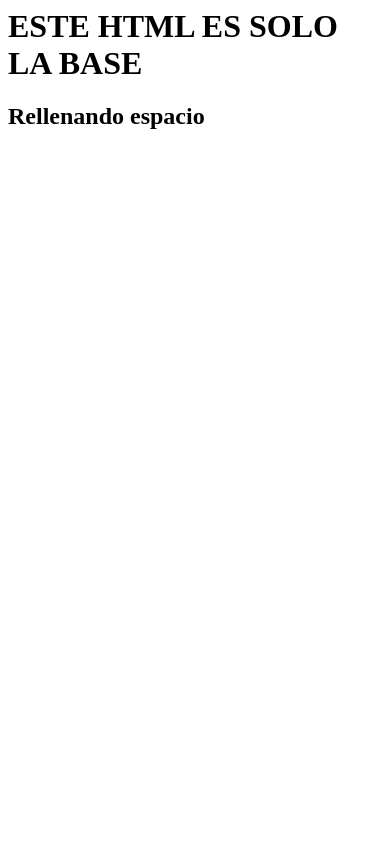
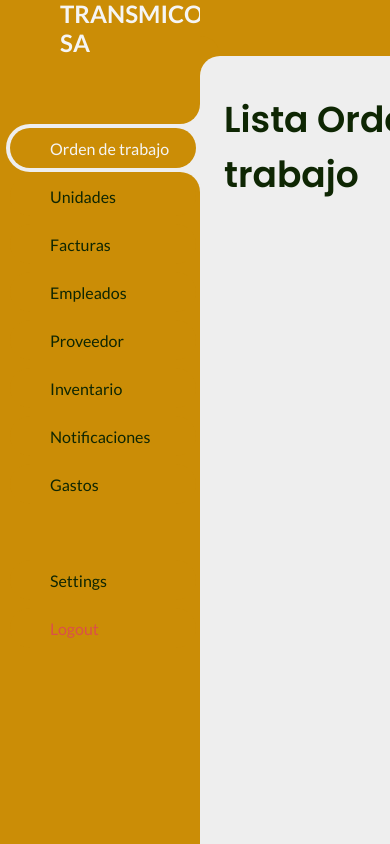
Before and after one commit to diego-valdivia/TransmicorpDjango, a Django app: page / in a window 390 px wide. Run offline with Django 4.2, Linux system fonts and the light colour scheme; a user stored in the database is signed in.

Commit message:
template base

```diff
--- a/ProyectoTransmicorp/ProyectoTransmicorp/settings.py
+++ b/ProyectoTransmicorp/ProyectoTransmicorp/settings.py
@@ -9,7 +9,7 @@ https://docs.djangoproject.com/en/4.2/topics/settings/
 For the full list of settings and their values, see
 https://docs.djangoproject.com/en/4.2/ref/settings/
 """
-
+import os
 from pathlib import Path
 
 # Build paths inside the project like this: BASE_DIR / 'subdir'.
@@ -117,6 +117,7 @@ USE_TZ = True
 # https://docs.djangoproject.com/en/4.2/howto/static-files/
 
 STATIC_URL = 'static/'
+STATICFILES_DIRS = [os.path.join(BASE_DIR, 'static')]
 
 # Default primary key field type
 # https://docs.djangoproject.com/en/4.2/ref/settings/#default-auto-field
--- /dev/null
+++ b/ProyectoTransmicorp/static/js/script.js
@@ -0,0 +1,15 @@
+const allSideMenu = document.querySelectorAll('#sidebar .side-menu.top li a');
+
+allSideMenu.forEach(item=> {
+	const li = item.parentElement;
+
+	item.addEventListener('click', function () {
+		allSideMenu.forEach(i=> {
+			i.parentElement.classList.remove('active');
+			i.style.fontWeight = 'normal';
+		})
+
+		li.classList.add('active');
+		item.style.fontWeight = 'bold';
+	})
+});
--- /dev/null
+++ b/ProyectoTransmicorp/static/styles/style.css
@@ -0,0 +1,583 @@
+@import url('https://fonts.googleapis.com/css2?family=Lato:wght@400;700&family=Poppins:wght@400;500;600;700&display=swap');
+
+* {
+	margin: 0;
+	padding: 0;
+	box-sizing: border-box;
+}
+
+a {
+	text-decoration: none;
+}
+
+li {
+	list-style: none;
+}
+.bold {
+	font-weight: bold;
+}
+
+:root {
+	--poppins: 'Poppins', sans-serif;
+	--lato: 'Lato', sans-serif;
+	--light: #cb8d06;
+	--blue: #f5f5f5;
+	--light-blue: #CFE8FF;
+	--grey: #eee;
+	--dark-grey: #AAAAAA;
+	--dark: #0e2603;
+	--red: #DB504A;
+	--yellow: #FFCE26;
+	--light-yellow: #FFF2C6;
+	--orange: #92330b;
+	--light-orange: #FFE0D3;
+}
+
+html {
+	overflow-x: hidden;
+}
+
+body.dark {
+	--light: #0C0C1E;
+	--grey: #060714;
+	--dark: #FBFBFB;
+}
+
+body {
+	background: var(--grey);
+	overflow-x: hidden;
+}
+
+
+
+
+
+/* SIDEBAR */
+#sidebar {
+	position: fixed;
+	top: 0;
+	left: 0;
+	width: 280px;
+	height: 100%;
+	background: var(--light);
+	z-index: 2000;
+	font-family: var(--lato);
+	transition: .3s ease;
+	overflow-x: hidden;
+	scrollbar-width: none;
+}
+#sidebar::--webkit-scrollbar {
+	display: none;
+}
+#sidebar.hide {
+	width: 60px;
+}
+#sidebar .brand {
+	font-size: 24px;
+	font-weight: 700;
+	height: 56px;
+	display: flex;
+	align-items: center;
+	color: var(--blue);
+	position: sticky;
+	top: 0;
+	left: 0;
+	background: var(--light);
+	z-index: 500;
+	padding-bottom: 20px;
+	box-sizing: content-box;
+}
+#sidebar .brand .bx {
+	min-width: 60px;
+	display: flex;
+	justify-content: center;
+}
+#sidebar .side-menu {
+	width: 100%;
+	margin-top: 48px;
+}
+#sidebar .side-menu li {
+	height: 48px;
+	background: transparent;
+	margin-left: 6px;
+	border-radius: 48px 0 0 48px;
+	padding: 4px;
+}
+#sidebar .side-menu li.active {
+	background: var(--grey);
+	position: relative;
+}
+#sidebar .side-menu li.active::before {
+	content: '';
+	position: absolute;
+	width: 40px;
+	height: 40px;
+	border-radius: 50%;
+	top: -40px;
+	right: 0;
+	box-shadow: 20px 20px 0 var(--grey);
+	z-index: -1;
+}
+#sidebar .side-menu li.active::after {
+	content: '';
+	position: absolute;
+	width: 40px;
+	height: 40px;
+	border-radius: 50%;
+	bottom: -40px;
+	right: 0;
+	box-shadow: 20px -20px 0 var(--grey);
+	z-index: -1;
+}
+#sidebar .side-menu li a {
+	width: 100%;
+	height: 100%;
+	background: var(--light);
+	display: flex;
+	align-items: center;
+	border-radius: 48px;
+	font-size: 16px;
+	color: var(--dark);
+	white-space: nowrap;
+	overflow-x: hidden;
+}
+#sidebar .side-menu.top li.active a {
+	color: var(--blue);
+}
+#sidebar.hide .side-menu li a {
+	width: calc(48px - (4px * 2));
+	transition: width .3s ease;
+}
+#sidebar .side-menu li a.logout {
+	color: var(--red);
+}
+#sidebar .side-menu.top li a:hover {
+	color: var(--blue);
+}
+#sidebar .side-menu li a .bx {
+	min-width: calc(60px  - ((4px + 6px) * 2));
+	display: flex;
+	justify-content: center;
+}
+/* SIDEBAR */
+
+
+
+
+
+/* CONTENT */
+#content {
+	position: relative;
+	width: calc(100% - 280px);
+	left: 280px;
+	transition: .3s ease;
+}
+#sidebar.hide ~ #content {
+	width: calc(100% - 60px);
+	left: 60px;
+}
+
+
+
+
+/* NAVBAR */
+#content nav {
+	height: 56px;
+	background: var(--light);
+	padding: 0 24px;
+	display: flex;
+	align-items: center;
+	grid-gap: 24px;
+	font-family: var(--lato);
+	position: sticky;
+	top: 0;
+	left: 0;
+	z-index: 1000;
+}
+#content nav::before {
+	content: '';
+	position: absolute;
+	width: 40px;
+	height: 40px;
+	bottom: -40px;
+	left: 0;
+	border-radius: 50%;
+	box-shadow: -20px -20px 0 var(--light);
+}
+#content nav a {
+	color: var(--dark);
+}
+#content nav .bx.bx-menu {
+	cursor: pointer;
+	color: var(--dark);
+}
+#content nav .nav-link {
+	font-size: 16px;
+	transition: .3s ease;
+}
+#content nav .nav-link:hover {
+	color: var(--blue);
+}
+#content nav form {
+	max-width: 400px;
+	width: 100%;
+	margin-right: auto;
+}
+#content nav form .form-input {
+	display: flex;
+	align-items: center;
+	height: 36px;
+}
+#content nav form .form-input input {
+	flex-grow: 1;
+	padding: 0 16px;
+	height: 100%;
+	border: none;
+	background: var(--grey);
+	border-radius: 36px 0 0 36px;
+	outline: none;
+	width: 100%;
+	color: var(--dark);
+}
+#content nav form .form-input button {
+	width: 36px;
+	height: 100%;
+	display: flex;
+	justify-content: center;
+	align-items: center;
+	background: var(--blue);
+	color: var(--light);
+	font-size: 18px;
+	border: none;
+	outline: none;
+	border-radius: 0 36px 36px 0;
+	cursor: pointer;
+}
+#content nav .notification {
+	font-size: 20px;
+	position: relative;
+}
+#content nav .notification .num {
+	position: absolute;
+	top: -6px;
+	right: -6px;
+	width: 20px;
+	height: 20px;
+	border-radius: 50%;
+	border: 2px solid var(--light);
+	background: var(--red);
+	color: var(--light);
+	font-weight: 700;
+	font-size: 12px;
+	display: flex;
+	justify-content: center;
+	align-items: center;
+}
+#content nav .profile img {
+	width: 36px;
+	height: 36px;
+	object-fit: cover;
+	border-radius: 50%;
+}
+#content nav .switch-mode {
+	display: block;
+	min-width: 50px;
+	height: 25px;
+	border-radius: 25px;
+	background: var(--grey);
+	cursor: pointer;
+	position: relative;
+}
+#content nav .switch-mode::before {
+	content: '';
+	position: absolute;
+	top: 2px;
+	left: 2px;
+	bottom: 2px;
+	width: calc(25px - 4px);
+	background: var(--blue);
+	border-radius: 50%;
+	transition: all .3s ease;
+}
+#content nav #switch-mode:checked + .switch-mode::before {
+	left: calc(100% - (25px - 4px) - 2px);
+}
+/* NAVBAR */
+
+
+
+
+
+/* MAIN */
+#content main {
+	width: 100%;
+	padding: 36px 24px;
+	font-family: var(--poppins);
+	max-height: calc(100vh - 56px);
+	overflow-y: auto;
+}
+#content main .head-title {
+	display: flex;
+	align-items: center;
+	justify-content: center;
+	grid-gap: 16px;
+	flex-wrap: wrap;
+}
+
+#content main .head-title .left h1 {
+	font-size: 36px;
+	font-weight: 600;
+	margin-bottom: 10px;
+	color: var(--dark);
+}
+#content main .head-title .left .breadcrumb {
+	display: flex;
+	align-items: center;
+	grid-gap: 16px;
+}
+#content main .head-title .left .breadcrumb li {
+	color: var(--dark);
+}
+#content main .head-title .left .breadcrumb li a {
+	color: var(--dark-grey);
+	pointer-events: none;
+}
+#content main .head-title .left .breadcrumb li a.active {
+	color: var(--blue);
+	pointer-events: unset;
+}
+
+
+
+
+#content main .box-info {
+	display: grid;
+	grid-template-columns: repeat(auto-fit, minmax(240px, 1fr));
+	grid-gap: 24px;
+	margin-top: 36px;
+}
+#content main .box-info li {
+	padding: 24px;
+	background: var(--light);
+	border-radius: 20px;
+	display: flex;
+	align-items: center;
+	grid-gap: 24px;
+}
+#content main .box-info li .bx {
+	width: 80px;
+	height: 80px;
+	border-radius: 10px;
+	font-size: 36px;
+	display: flex;
+	justify-content: center;
+	align-items: center;
+}
+#content main .box-info li:nth-child(1) .bx {
+	background: var(--light-blue);
+	color: var(--blue);
+}
+#content main .box-info li:nth-child(2) .bx {
+	background: var(--light-yellow);
+	color: var(--yellow);
+}
+#content main .box-info li:nth-child(3) .bx {
+	background: var(--light-orange);
+	color: var(--orange);
+}
+#content main .box-info li .text h3 {
+	font-size: 24px;
+	font-weight: 600;
+	color: var(--dark);
+}
+#content main .box-info li .text p {
+	color: var(--dark);
+}
+
+
+
+
+
+#content main .table-data {
+	display: flex;
+	flex-wrap: wrap;
+	grid-gap: 24px;
+	margin-top: 24px;
+	width: 100%;
+	color: var(--dark);
+}
+#content main .table-data > div {
+	border-radius: 20px;
+	background: var(--light);
+	padding: 24px;
+	overflow-x: auto;
+}
+#content main .table-data .head {
+	display: flex;
+	align-items: center;
+	grid-gap: 16px;
+	margin-bottom: 24px;
+}
+#content main .table-data .head h3 {
+	margin-right: auto;
+	font-size: 24px;
+	font-weight: 600;
+}
+#content main .table-data .head .bx {
+	cursor: pointer;
+}
+
+#content main .table-data .order {
+	flex-grow: 1;
+	flex-basis: 500px;
+}
+#content main .table-data .order table {
+	width: 100%;
+	border-collapse: collapse;
+}
+#content main .table-data .order table th {
+	padding-bottom: 12px;
+	font-size: 13px;
+	text-align: left;
+	border-bottom: 1px solid var(--grey);
+}
+#content main .table-data .order table td {
+	padding: 16px 0;
+}
+#content main .table-data .order table tr td:first-child {
+	display: flex;
+	align-items: center;
+	grid-gap: 12px;
+	padding-left: 6px;
+}
+#content main .table-data .order table td img {
+	width: 36px;
+	height: 36px;
+	border-radius: 50%;
+	object-fit: cover;
+}
+#content main .table-data .order table tbody tr:hover {
+	background: var(--grey);
+}
+#content main .table-data .order table tr td .status {
+	font-size: 10px;
+	padding: 6px 16px;
+	color: var(--light);
+	border-radius: 20px;
+	font-weight: 700;
+}
+#content main .table-data .order table tr td .status.completed {
+	background: var(--blue);
+}
+#content main .table-data .order table tr td .status.process {
+	background: var(--yellow);
+}
+#content main .table-data .order table tr td .status.pending {
+	background: var(--orange);
+}
+
+
+#content main .table-data .todo {
+	flex-grow: 1;
+	flex-basis: 300px;
+}
+#content main .table-data .todo .todo-list {
+	width: 100%;
+}
+#content main .table-data .todo .todo-list li {
+	width: 100%;
+	margin-bottom: 16px;
+	background: var(--grey);
+	border-radius: 10px;
+	padding: 14px 20px;
+	display: flex;
+	justify-content: space-between;
+	align-items: center;
+}
+#content main .table-data .todo .todo-list li .bx {
+	cursor: pointer;
+}
+#content main .table-data .todo .todo-list li.completed {
+	border-left: 10px solid var(--blue);
+}
+#content main .table-data .todo .todo-list li.not-completed {
+	border-left: 10px solid var(--orange);
+}
+#content main .table-data .todo .todo-list li:last-child {
+	margin-bottom: 0;
+}
+/* MAIN */
+/* CONTENT */
+
+
+
+
+
+
+
+
+
+@media screen and (max-width: 768px) {
+	#sidebar {
+		width: 200px;
+	}
+
+	#content {
+		width: calc(100% - 60px);
+		left: 200px;
+	}
+
+	#content nav .nav-link {
+		display: none;
+	}
+}
+
+
+
+
+
+
+@media screen and (max-width: 576px) {
+	#content nav form .form-input input {
+		display: none;
+	}
+
+	#content nav form .form-input button {
+		width: auto;
+		height: auto;
+		background: transparent;
+		border-radius: none;
+		color: var(--dark);
+	}
+
+	#content nav form.show .form-input input {
+		display: block;
+		width: 100%;
+	}
+	#content nav form.show .form-input button {
+		width: 36px;
+		height: 100%;
+		border-radius: 0 36px 36px 0;
+		color: var(--light);
+		background: var(--red);
+	}
+
+	#content nav form.show ~ .notification,
+	#content nav form.show ~ .profile {
+		display: none;
+	}
+
+	#content main .box-info {
+		grid-template-columns: 1fr;
+	}
+
+	#content main .table-data .head {
+		min-width: 420px;
+	}
+	#content main .table-data .order table {
+		min-width: 420px;
+	}
+	#content main .table-data .todo .todo-list {
+		min-width: 420px;
+	}
+}
--- a/ProyectoTransmicorp/templates/base.html
+++ b/ProyectoTransmicorp/templates/base.html
@@ -1,2 +1,123 @@
-<h1>ESTE HTML ES SOLO LA BASE</h1>
-<h2>Rellenando espacio</h2>
+{% load static %}
+<!DOCTYPE html>
+<html lang="en">
+<head>
+	<meta charset="UTF-8">
+	<meta name="viewport" content="width=device-width, initial-scale=1.0">
+	<link href='https://cdnjs.cloudflare.com/ajax/libs/font-awesome/5.15.3/css/all.min.css' rel='stylesheet'>
+	<link rel="stylesheet" href="{% static 'styles/style.css' %}">
+
+	<title>TRANSMICORP</title>
+</head>
+<body>
+
+	<section id="sidebar">
+		<a href="#" class="brand">
+			<i class='bx bxs-doughnut-chart'></i>
+			<span class="text">TRANSMICORP SA</span>
+		</a>
+		<ul class="side-menu top">
+			<li class="active">
+				<a href="#">
+					<i class='bx bxs-dashboard' ></i>
+					<span class="text">Orden de trabajo</span>
+				</a>
+			</li>
+			<li>
+				<a href="#">
+					<i class='bx bxs-shopping-bag-alt' ></i>
+					<span class="text">Unidades</span>
+				</a>
+			</li>
+			<li>
+				<a href="#">
+					<i class='bx bxs-doughnut-chart' ></i>
+					<span class="text">Facturas</span>
+				</a>
+			</li>
+			<li>
+				<a href="#">
+					<i class='bx bxs-message-dots' ></i>
+					<span class="text">Empleados</span>
+				</a>
+			</li>
+			<li>
+				<a href="#">
+					<i class='bx bxs-group' ></i>
+					<span class="text">Proveedor</span>
+				</a>
+			</li>
+
+			<li>
+				<a href="#">
+					<i class='bx bxs-group' ></i>
+					<span class="text">Inventario</span>
+				</a>
+			</li>
+
+
+			<li>
+				<a href="#">
+					<i class='bx bxs-group' ></i>
+					<span class="text">Notificaciones</span>
+				</a>
+			</li>
+
+			<li>
+				<a href="#">
+					<i class='bx bxs-group' ></i>
+					<span class="text">Gastos</span>
+				</a>
+			</li>
+		</ul>
+		<ul class="side-menu">
+			<li>
+				<a href="#">
+					<i class='bx bxs-cog' ></i>
+					<span class="text">Settings</span>
+				</a>
+			</li>
+			<li>
+				<a href="#" class="logout">
+					<i class='bx bxs-log-out-circle' ></i>
+					<span class="text">Logout</span>
+				</a>
+			</li>
+		</ul>
+	</section>
+	<!-- SIDEBAR -->
+
+
+
+	<!-- CONTENT -->
+	<section id="content">
+		<!-- NAVBAR -->
+		<nav>
+			<form action="#">
+			</form>
+
+			<a href="#" class="profile">
+				<img src="{% static 'image/User.png' %}">
+			</a>
+		</nav>
+		<!-- NAVBAR -->
+
+		<!-- MAIN -->
+		<main>
+			<div class="head-title">
+				<div class="left">
+					<h1>Lista Orden de trabajo</h1>
+				</div>
+			</div>
+
+
+		</main>
+		<!-- MAIN -->
+	</section>
+	<!-- CONTENT -->
+
+
+	<script src="{% static 'js/script.js' %}"></script>
+
+</body>
+</html>
```
Also changed, not shown: ProyectoTransmicorp/db.sqlite3, ProyectoTransmicorp/static/image/User.png (added).
